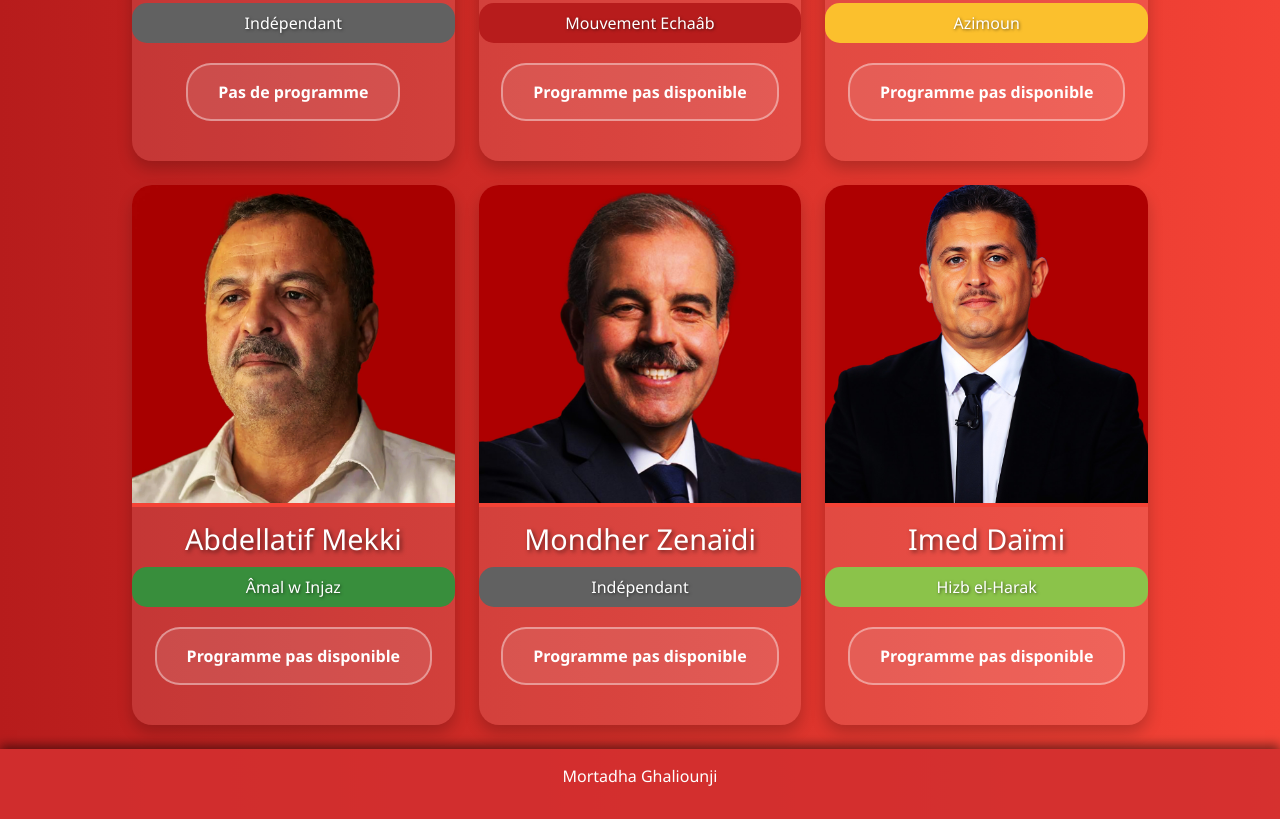
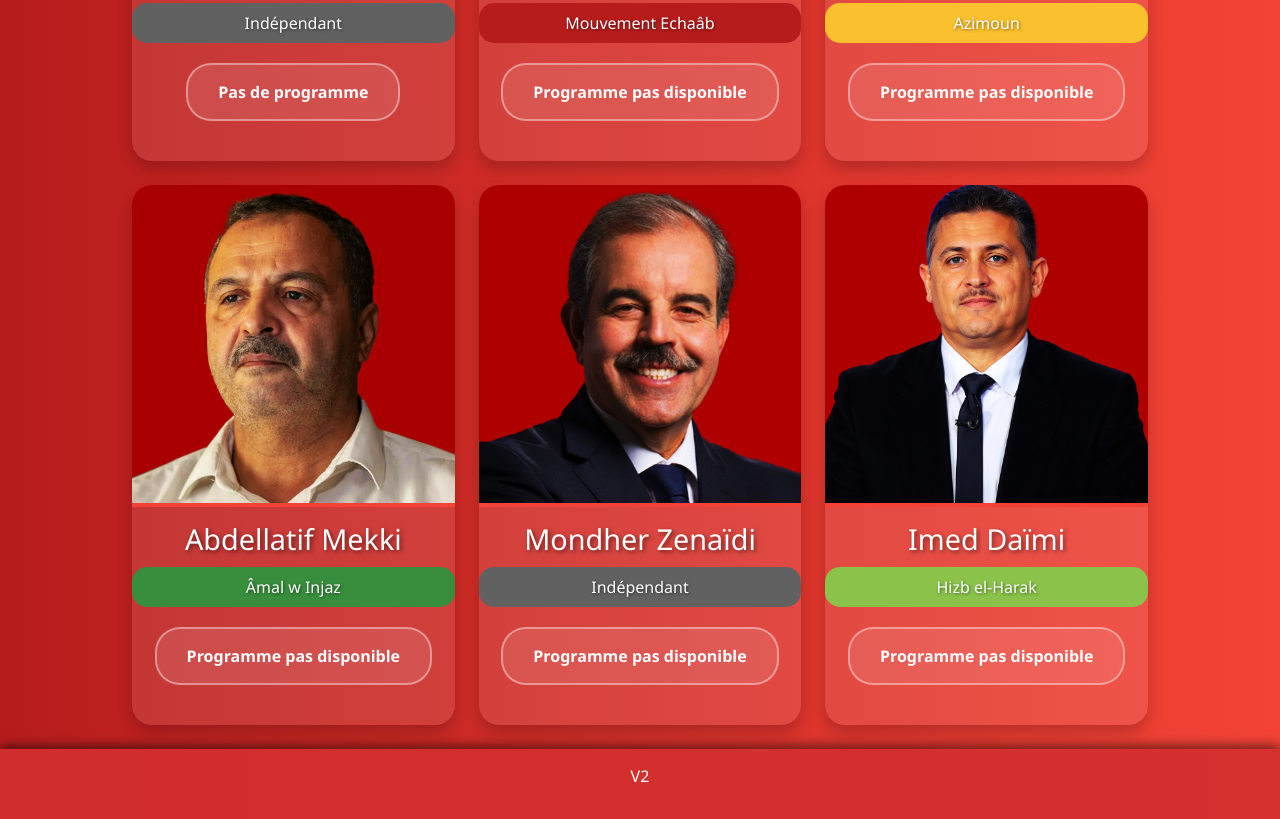
Before and after one commit to VoteVisio/VoteVisio.github.io, a plain HTML site: page index.html in a window 1280 px wide. Shown: the part 717-1536 px from the top of the page. Drawn offline with nearby package versions, Linux system fonts and the light colour scheme.

Commit message:
Update index.html

```diff
--- a/index.html
+++ b/index.html
@@ -222,7 +222,7 @@
     </section>
 
     <footer>
-        <p>Mortadha Ghaliounji</p>
+        <p>V2</p>
     </footer>
 
     <!-- Bootstrap JS -->
```
